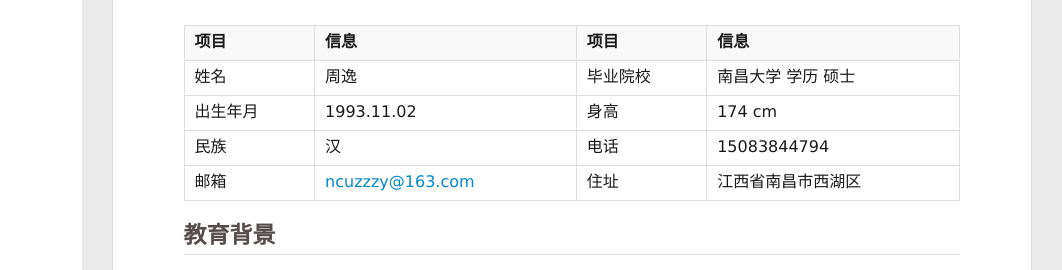
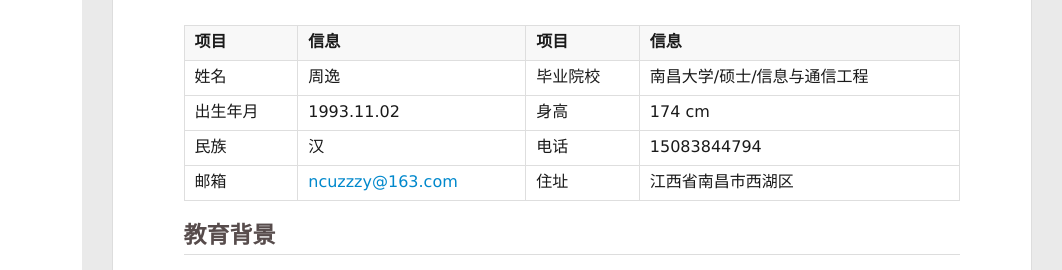
Before and after one commit to zyy422/zyy422.github.io, a plain HTML site: page 2019/07/22/我的个人简历/index.html in a window 1280 px wide. Shown: the part 205-475 px from the top of the page, 218-1280 px from the left. Drawn offline with Linux system fonts and the light colour scheme; files whose address does not match are found by name.

Commit message:
Site updated: 2019-07-22 15:09:44

```diff
--- a/2019/07/22/我的个人简历/index.html
+++ b/2019/07/22/我的个人简历/index.html
@@ -8,17 +8,17 @@
   <link rel="dns-prefetch" href="http://yoursite.com">
   <title>我的个人简历 | 周逸的个人blog</title>
   <meta name="viewport" content="width=device-width, initial-scale=1, maximum-scale=1">
-  <meta name="description" content="我的个人简历个人信息   项目 信息 项目 信息    姓名 周逸 毕业院校 南昌大学 学历 硕士   出生年月 1993.11.02 身高 174 cm   民族 汉 电话 15083844794   邮箱 ncuzzzy@163.com 住址 江西省南昌市西湖区   教育背景   时间 学校    2017.09 至 2020.07 南昌大学(硕士) 信息与通信   2013.09 至 201">
+  <meta name="description" content="我的个人简历个人信息   项目 信息 项目 信息    姓名 周逸 毕业院校 南昌大学/硕士/信息与通信工程   出生年月 1993.11.02 身高 174 cm   民族 汉 电话 15083844794   邮箱 ncuzzzy@163.com 住址 江西省南昌市西湖区   教育背景   时间 学校    2017.09 至 2020.07 南昌大学(硕士) 信息与通信   2013.09">
 <meta property="og:type" content="article">
 <meta property="og:title" content="我的个人简历">
 <meta property="og:url" content="http://yoursite.com/2019/07/22/我的个人简历/index.html">
 <meta property="og:site_name" content="周逸的个人blog">
-<meta property="og:description" content="我的个人简历个人信息   项目 信息 项目 信息    姓名 周逸 毕业院校 南昌大学 学历 硕士   出生年月 1993.11.02 身高 174 cm   民族 汉 电话 15083844794   邮箱 ncuzzzy@163.com 住址 江西省南昌市西湖区   教育背景   时间 学校    2017.09 至 2020.07 南昌大学(硕士) 信息与通信   2013.09 至 201">
+<meta property="og:description" content="我的个人简历个人信息   项目 信息 项目 信息    姓名 周逸 毕业院校 南昌大学/硕士/信息与通信工程   出生年月 1993.11.02 身高 174 cm   民族 汉 电话 15083844794   邮箱 ncuzzzy@163.com 住址 江西省南昌市西湖区   教育背景   时间 学校    2017.09 至 2020.07 南昌大学(硕士) 信息与通信   2013.09">
 <meta property="og:locale" content="default">
-<meta property="og:updated_time" content="2019-07-22T07:06:56.386Z">
+<meta property="og:updated_time" content="2019-07-22T07:09:26.566Z">
 <meta name="twitter:card" content="summary">
 <meta name="twitter:title" content="我的个人简历">
-<meta name="twitter:description" content="我的个人简历个人信息   项目 信息 项目 信息    姓名 周逸 毕业院校 南昌大学 学历 硕士   出生年月 1993.11.02 身高 174 cm   民族 汉 电话 15083844794   邮箱 ncuzzzy@163.com 住址 江西省南昌市西湖区   教育背景   时间 学校    2017.09 至 2020.07 南昌大学(硕士) 信息与通信   2013.09 至 201">
+<meta name="twitter:description" content="我的个人简历个人信息   项目 信息 项目 信息    姓名 周逸 毕业院校 南昌大学/硕士/信息与通信工程   出生年月 1993.11.02 身高 174 cm   民族 汉 电话 15083844794   邮箱 ncuzzzy@163.com 住址 江西省南昌市西湖区   教育背景   时间 学校    2017.09 至 2020.07 南昌大学(硕士) 信息与通信   2013.09">
 
     <link rel="alternative" href="/atom.xml" title="周逸的个人blog" type="application/atom+xml">
 
@@ -183,7 +183,7 @@
 <td align="left">姓名</td>
 <td align="left">周逸</td>
 <td align="left">毕业院校</td>
-<td align="left">南昌大学 学历 硕士</td>
+<td align="left">南昌大学/硕士/信息与通信工程</td>
 </tr>
 <tr>
 <td align="left">出生年月</td>
```
Also changed, not shown: index.html (+1 -1 lines).
